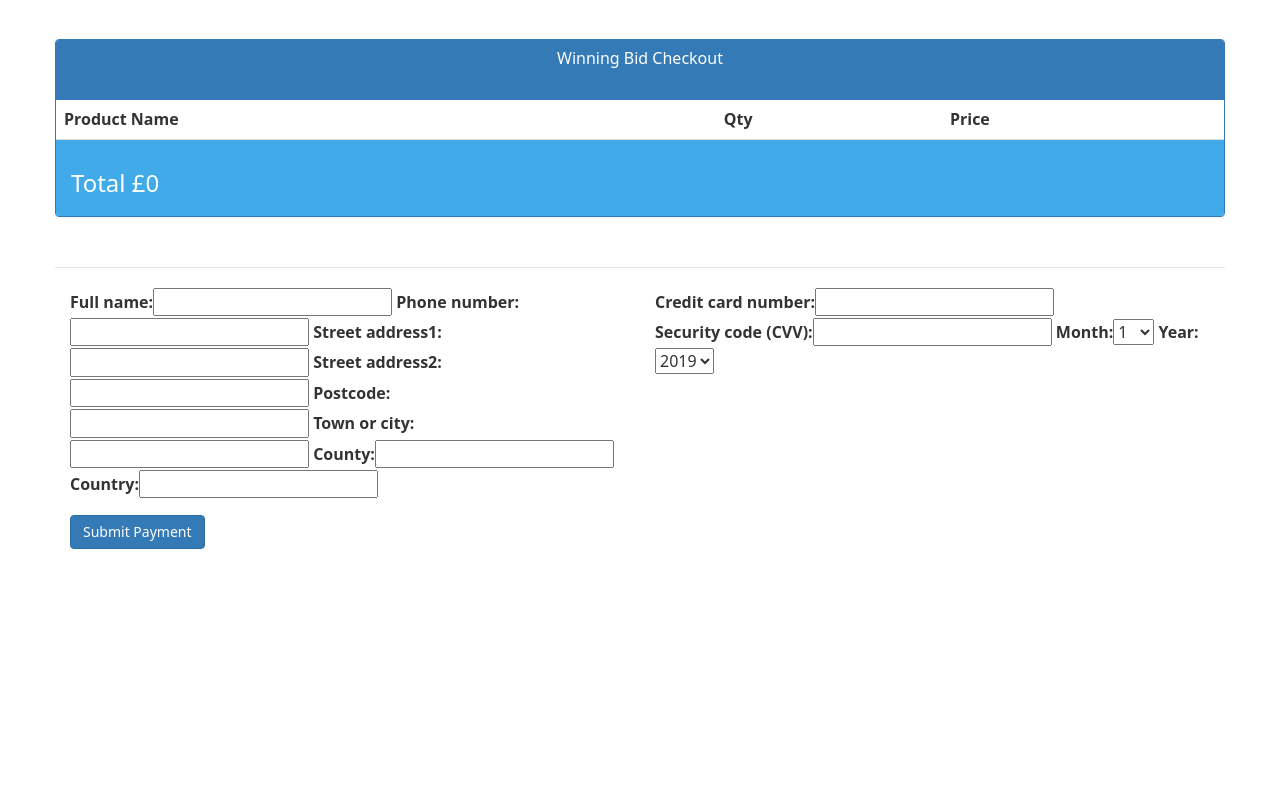
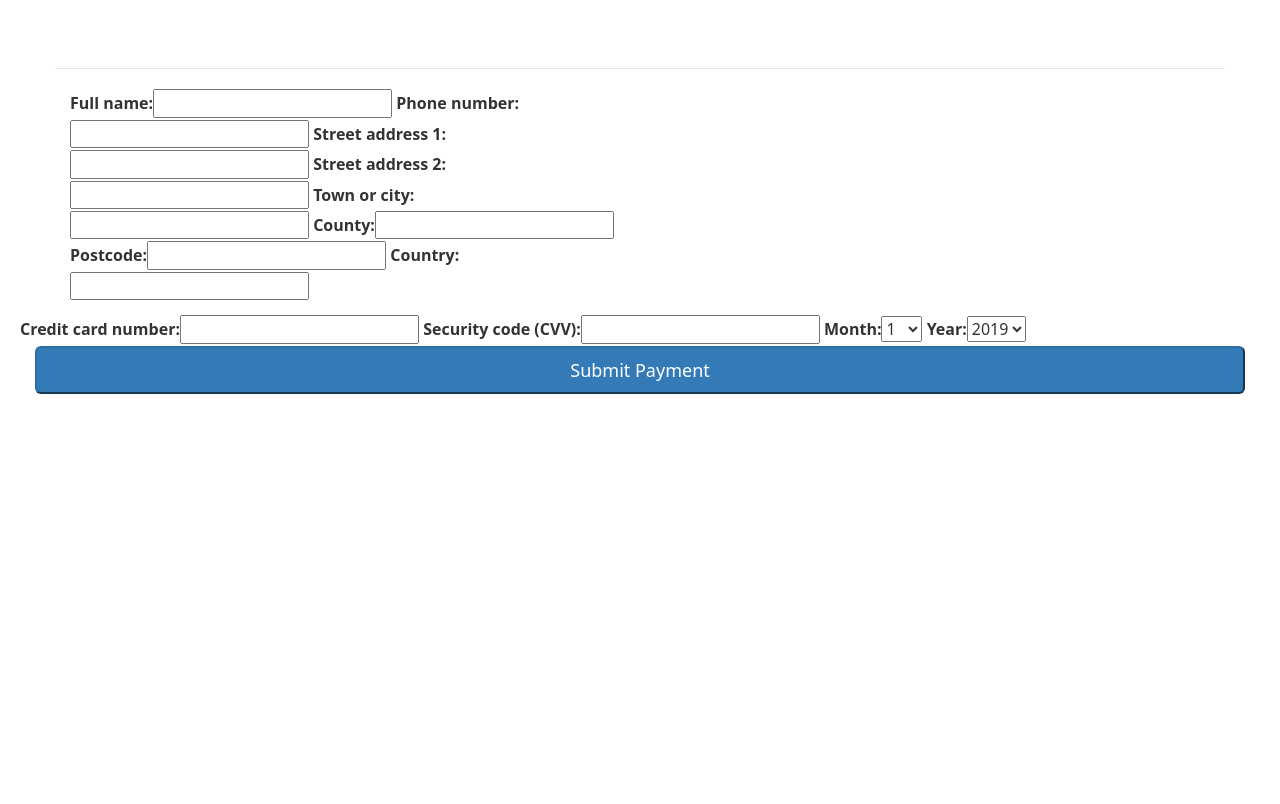
Before and after one commit to jjackson19862017/StephensPopShop, a Django app: page /checkout/bid/ in a window 1280 px wide. Shown: the part 51-855 px from the top of the page. Run offline with Django 3.2, Linux system fonts and the light colour scheme; lists and menus that the app fills with data are empty; some libraries are stand-ins or nearby versions.

Commit message:
Checkout Update

```diff
--- a/bids/templates/bid.html
+++ b/bids/templates/bid.html
@@ -23,9 +23,6 @@
             <p class="product-text text-center">Status: <span> {{ i.auction_id.status }} </span></p>
 
             {% if i.user_id.username == user.username %}
-
-
-
             <form action="{% url 'bid_to_cart' i.product_id.id %}" method="post">
                 {% csrf_token %}
                 <div class="input-group">
--- a/cart/views.py
+++ b/cart/views.py
@@ -48,7 +48,6 @@ def adjust_cart(request, id):
     Adjust the quantity of the specified product to the specified
     amount
     """
-    print(request.POST)
     quantity = int(request.POST.get('quantity'))
     cart = request.session.get('cart', {})
 
--- a/checkout/forms.py
+++ b/checkout/forms.py
@@ -19,7 +19,7 @@ class OrderForm(forms.ModelForm):
     class Meta:
         model = Order
         fields = (
-            'full_name', 'phone_number', 'street_address1', 'street_address2', 'postcode',
+            'full_name', 'phone_number', 'street_address_1', 'street_address_2',
             'town_or_city',
-            'county','country'
+            'county','postcode','country'
         )
--- a/checkout/models.py
+++ b/checkout/models.py
@@ -8,8 +8,8 @@ class Order(models.Model):
     country = models.CharField(max_length=40, blank=False)
     postcode = models.CharField(max_length=20, blank=True)
     town_or_city = models.CharField(max_length=40, blank=False)
-    street_address1 = models.CharField(max_length=40, blank=False)
-    street_address2 = models.CharField(max_length=40, blank=False)
+    street_address_1 = models.CharField(max_length=40, blank=False)
+    street_address_2 = models.CharField(max_length=40, blank=False)
     county = models.CharField(max_length=40, blank=False)
     date = models.DateField()
 
--- a/checkout/templates/bidcheckout.html
+++ b/checkout/templates/bidcheckout.html
@@ -7,33 +7,7 @@
 </script>
 <script type="text/javascript" src="{% static 'js/stripe.js' %}"></script>
 {% endblock head_js %} {% block content %}
-<div class="row row-flex">
-    <div class="display panel panel-primary">
-        <div class="panel-heading text-center">
-            <h1 class="panel-title">Winning Bid Checkout</h1>
-        </div>
-        <!-- Table -->
-        <table class="table">
-
-            <tr>
-                <th>Product Name</th>
-                <th>Qty</th>
-                <th>Price</th>
-            </tr>
-            {% for item in cart_items %}
-            <tr>
-                <td>{{ item.product.name }}</td>
-                <td>{{ item.quantity }}</td>
-                <td>£{{price}}
-                </td>
-            </tr>
-            {% endfor %}
-        </table>
-        <div class="panel-footer footer-blue">
-            <h3>Total
-                <span aria-hidden="true"></span>£{{ total }}
-        </div>
-    </div>
+<div class="row">
 
     <form role="form" method="post" id="payment-form" action="{% url 'bid_checkout' %}">
         <legend>Payment Details</legend>
@@ -47,12 +21,29 @@
         </div>
 
         <div class="form-group col-md-6">
+            {% for item in cart_items %}
+
+            <div class="display panel panel-primary">
+                <div class="panel-heading text-center">
+                    <h3 class="panel-title"> {{ item.product.name }}</h3>
+                </div>
+                <div class="panel-body">
+                    <div class="row">
+                        <div class="product" style="background-image: url('{{MEDIA_URL}}{{ item.product.image }}')"></div>
+                    </div>
+                    <div class="panel-footer">
+                        <p class="product-text text-center">{{item.quantity}} item for £{{price}}</p>
+                        {% endfor %}
+                    </div>
+                </div>
+
+            </div>
             {{ payment_form | as_bootstrap }}
         </div>
-
         {% csrf_token %}
         <div class="form-group col-md-12">
-            <input class=" btn btn-primary" id="submit_payment_btn" name="commit" type="submit" value="Submit Payment">
+            <input class=" btn-lg btn-primary full-width" id="submit_payment_btn" name="commit" type="submit" value="Submit Payment">
         </div>
     </form>
-    {% endblock %}
+</div>
+{% endblock %}
--- a/checkout/views.py
+++ b/checkout/views.py
@@ -4,7 +4,7 @@ from django.contrib import messages
 from django.contrib.auth.decorators import login_required
 from django.shortcuts import get_object_or_404, redirect, render, reverse
 from django.utils import timezone
-
+from bids.models import Bid
 from products.models import Product
 
 from .forms import MakePaymentForm, OrderForm
@@ -63,6 +63,7 @@ def checkout(request):
     return render(request, "checkout.html", {'order_form': order_form, 'payment_form': payment_form, 'publishable':settings.STRIPE_PUBLISHABLE})
 
 def bid_checkout(request):
+
     if request.method=="POST":
         order_form = OrderForm(request.POST)
         payment_form = MakePaymentForm(request.POST)
@@ -77,6 +78,7 @@ def bid_checkout(request):
             total = 0
             for id, quantity in cart.items():
                 product = get_object_or_404(Product, pk=id)
+                bid = Bid.objects.all()
                 total += quantity * price
                 order_line_item = OrderLineItem(
                     order = order,
--- a/static/css/custom.css
+++ b/static/css/custom.css
@@ -170,3 +170,10 @@ legend {
 p.help-block {
     color: white;
 }
+
+
+/* Styling */
+
+.full-width {
+    width: 100%;
+}
```
Also changed, not shown: README.md, checkout/migrations/0002_auto_20200330_0042.py (added).
